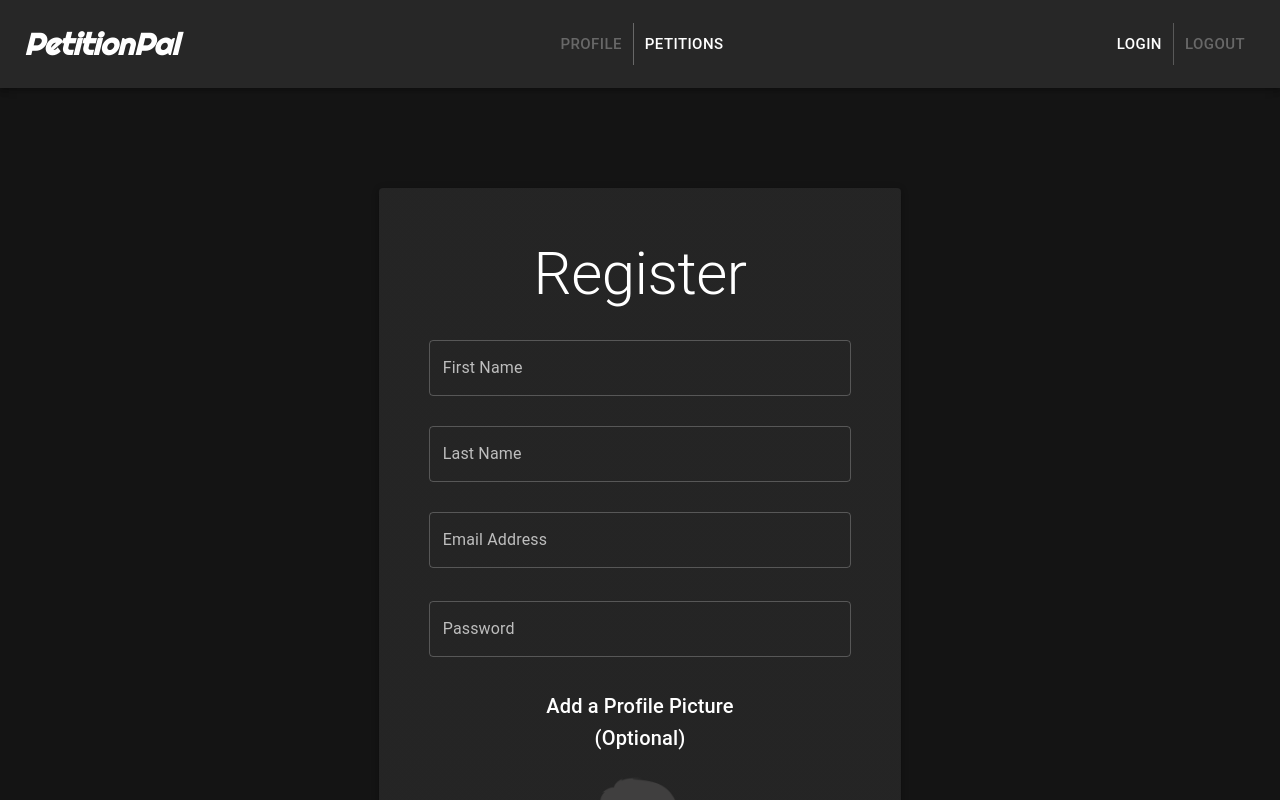
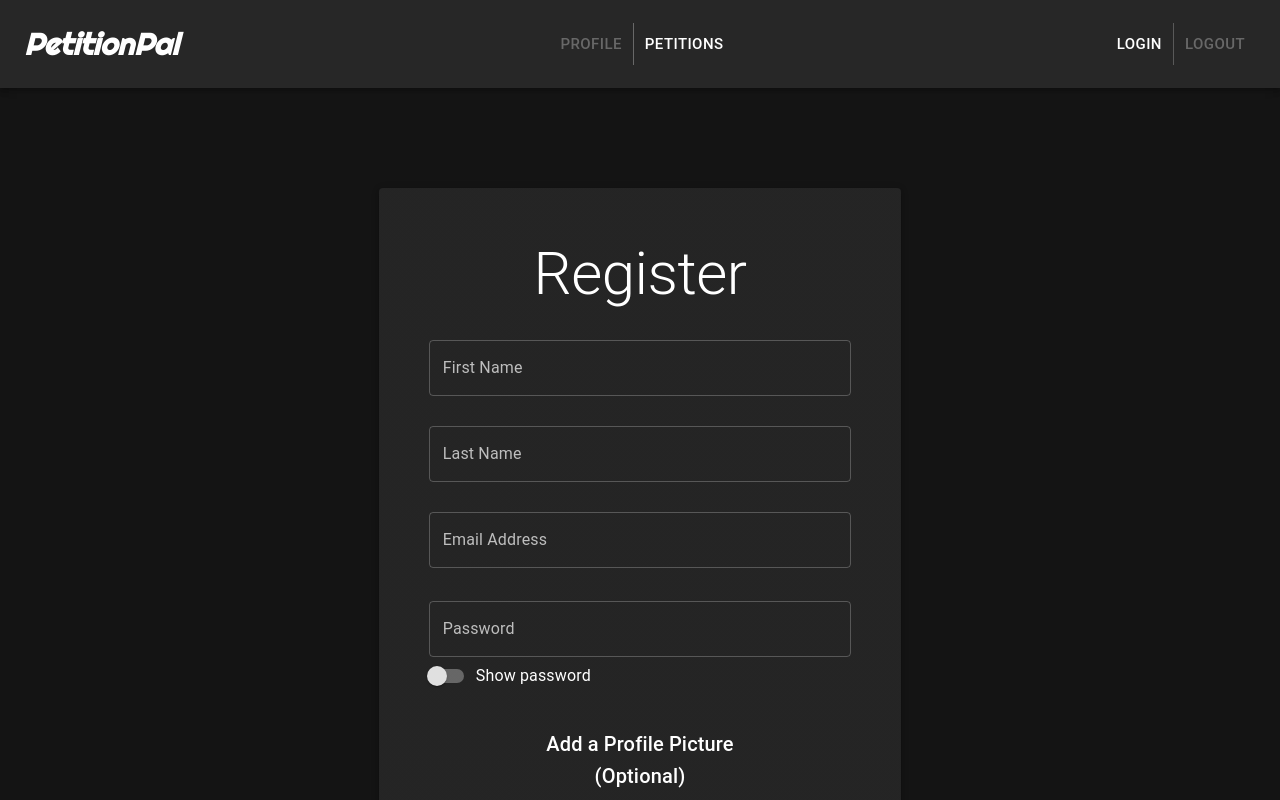
Before and after one commit to slammywill/React-Petitions-Frontend-App, a React (Create React App) app: page /register in a window 1280 px wide. Shown: the top 800 px of the page. Built offline with nearby package versions, Linux system fonts and the light colour scheme.

Commit message:
add show password toggle

```diff
--- a/src/components/Petition.tsx
+++ b/src/components/Petition.tsx
@@ -348,7 +348,7 @@ const Petition = () => {
                         </Typography>
                         <Typography variant="body1">
                             This petition has {petition.numberOfSupporters}{" "}
-                            {petition.numberOfSupporters === 1 ? "supporter" : "supporters"}.
+                            {petition.numberOfSupporters === 1 ? "supporter" : "supporters"}
                         </Typography>
                         <Typography variant="body1">
                             This petition has raised $
--- a/src/components/Register.tsx
+++ b/src/components/Register.tsx
@@ -8,6 +8,8 @@ import {
     TextField,
     Button,
     Avatar,
+    Switch,
+    FormControlLabel
 } from "@mui/material";
 import CSS from "csstype";
 import React from "react";
@@ -28,6 +30,7 @@ const Register = () => {
     const [password, setPassword] = React.useState("");
     const [firstName, setFirstName] = React.useState("");
     const [lastName, setLastName] = React.useState("");
+    const [showPasword,setShowPassword] = React.useState(false);
 
     const [emailError, setEmailError] = React.useState("");
     const [emailErrorFlag, setEmailErrorFlag] = React.useState(false);
@@ -211,13 +214,21 @@ const Register = () => {
                             label="Password"
                             size="medium"
                             placeholder="Enter your password"
-              type="password"
+                            type={showPasword ? "text" : "password"}
                             style={{ width: "100%" }}
                             aria-describedby="password-error-text"
                             onChange={(event) => validatePassword(event.target.value)}
                             onBlur={(event) => validatePassword(event.target.value)}
                         />
                     </FormControl>
+                    <FormControlLabel
+                        control={
+                            <Switch
+                                onChange={() => setShowPassword(!showPasword)}
+                            />
+                        }
+                        label="Show password"
+                    />
                     <FormHelperText id="password-error-text" style={{ color: "#e15141" }}>
                         {password !== "" && passwordError}
                     </FormHelperText>
```
Also changed, not shown: src/components/CreatePetition.tsx (indentation only). Lines whose indentation alone changed are shown as unchanged.
